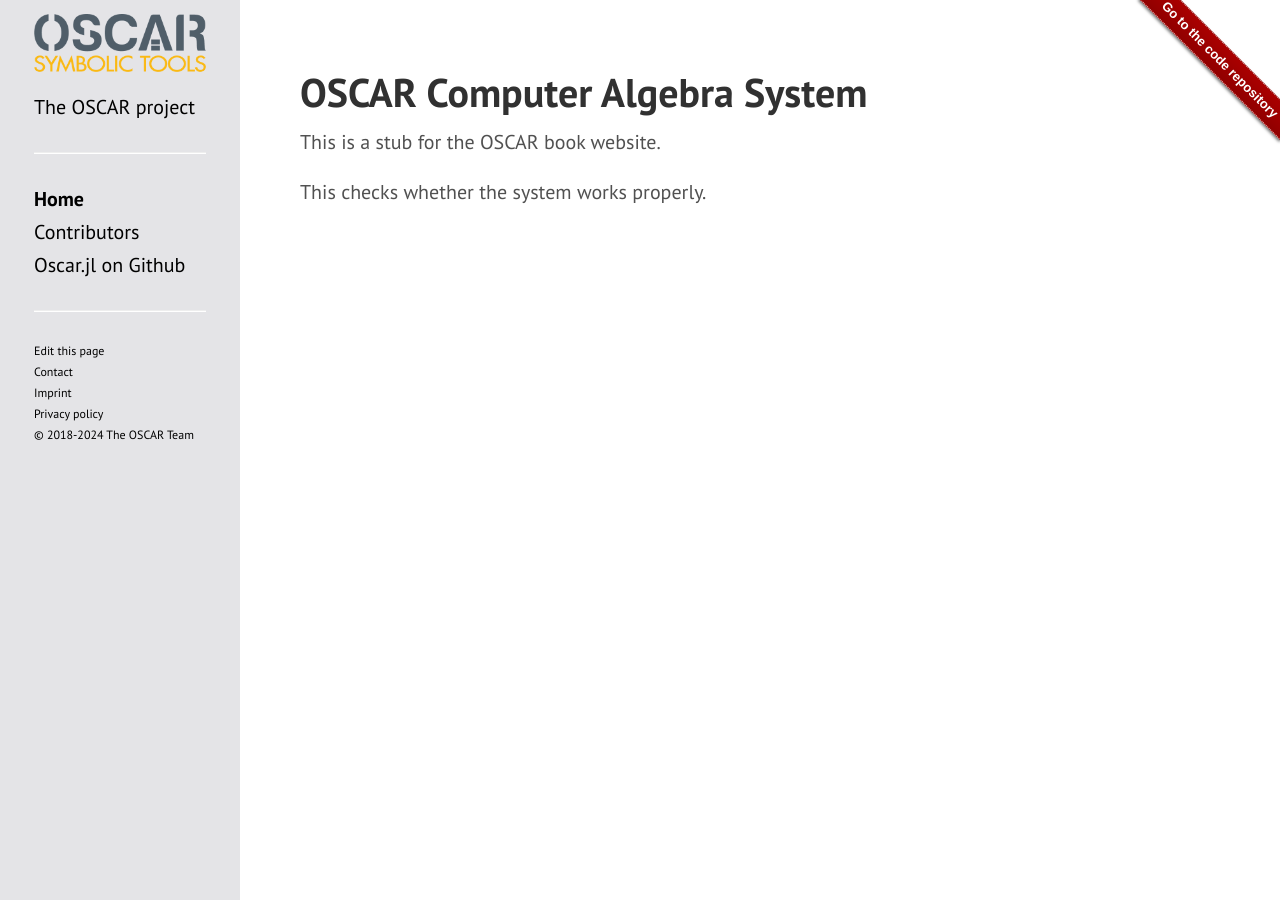
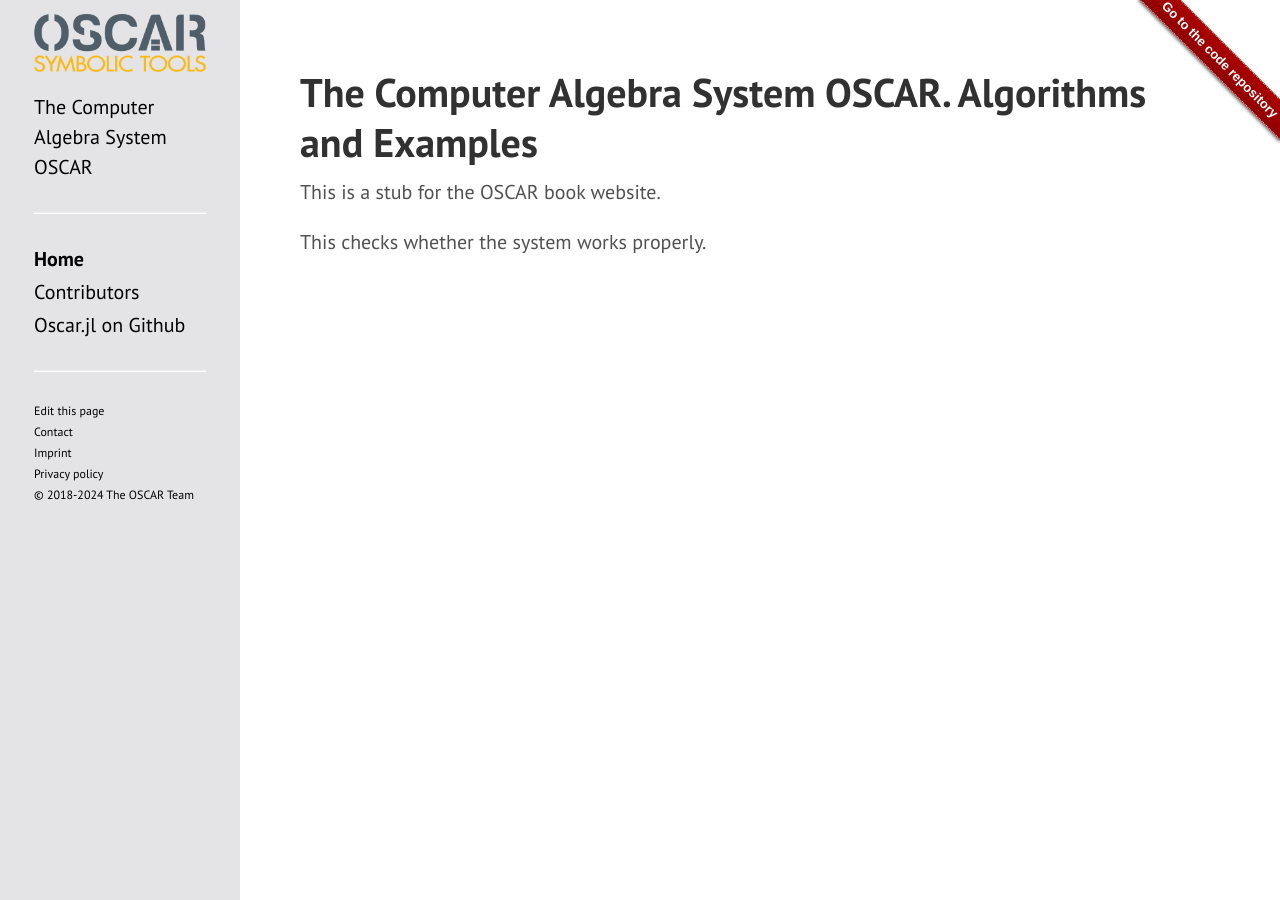
Before and after one commit to oscar-system/book.oscar-system.org, a Jekyll site: the page built from index.md, in a window 1280 px wide. Built offline with Jekyll 4.4.1, drawn with Linux system fonts in a browser that asks for light colours.

Commit message:
Change the website title to match the book title

```diff
--- a/_config.yml
+++ b/_config.yml
@@ -6,7 +6,7 @@
 permalink:        pretty
 
 # Setup
-title:            'OSCAR Computer Algebra System'
+title:            'The Computer Algebra System OSCAR. Algorithms and Examples'
 description:      'OSCAR, an Open Source Computer Algebra Research System written in Julia'
 url:              https://oscar.github.io
 baseurl:          /oscar-website
@@ -16,7 +16,7 @@
   - jekyll-sitemap
 
 # for SEO plugin
-tagline:          'OSCAR Computer Algebra System'
+tagline:          'The Computer Algebra System OSCAR'
 logo:             /public/OSCAR_logo.png
 
 exclude:
--- a/_includes/sidebar.html
+++ b/_includes/sidebar.html
@@ -4,7 +4,7 @@
         <a href="{{ site.baseurl }}/">
           <img class="sidebar-image" src="{{ site.baseurl }}/public/OSCAR_logo.png" alt="OSCAR Symolic Tools"/>
         </a>
-      <p class="lead">The OSCAR project</p>
+      <p class="lead">The Computer Algebra System OSCAR</p>
       <hr>
     </div>
 
```
